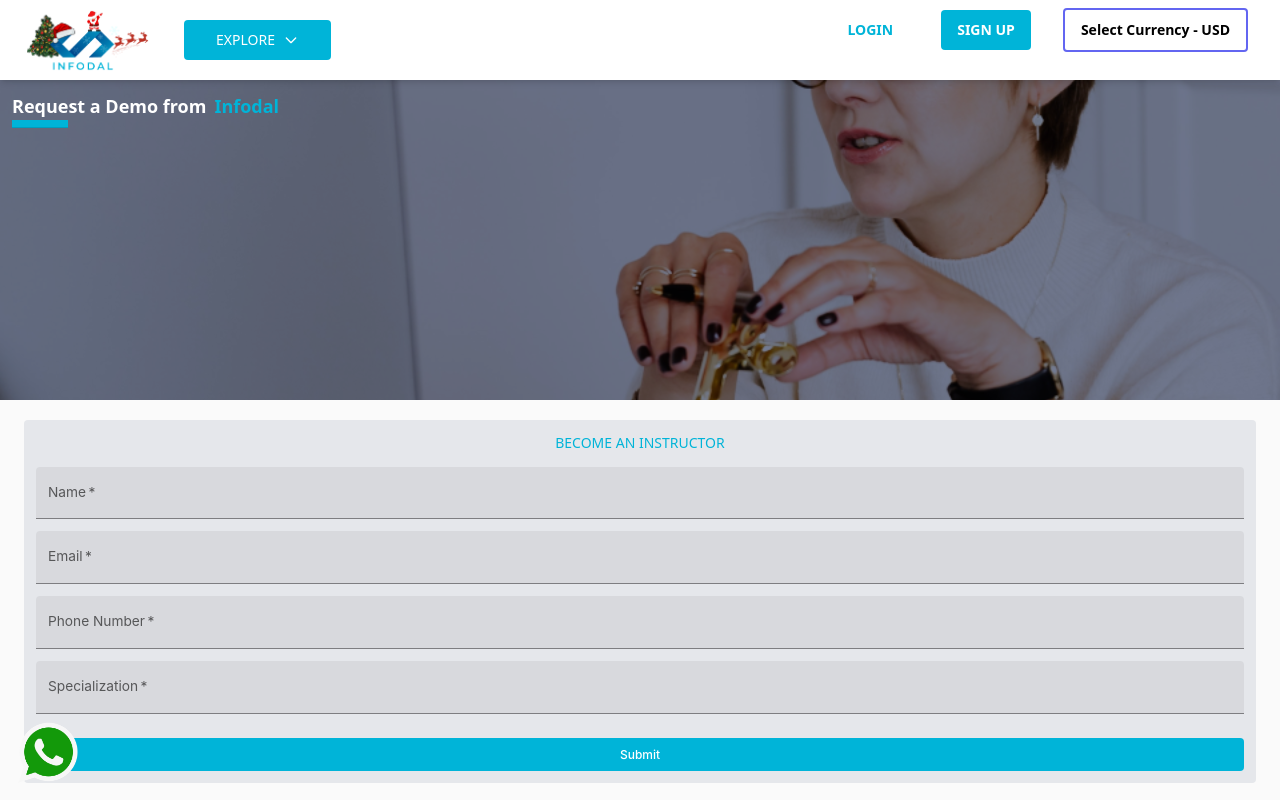
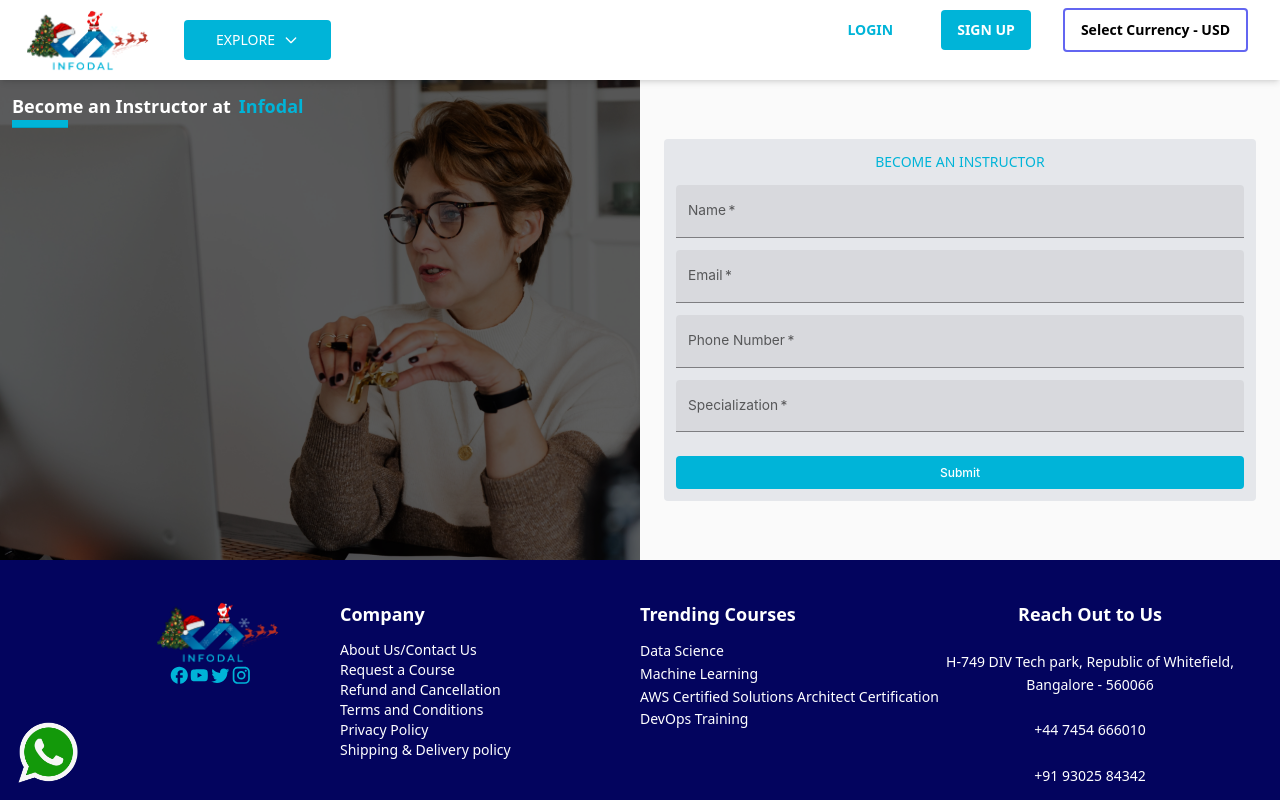
Before and after one commit to Gaurav-2k1/test, a Next.js app: page /become-an-instructor in a window 1280 px wide. Shown: the top 800 px of the page. Built offline with nearby package versions, Linux system fonts and the light colour scheme.

Commit message:
UI Changes

```diff
--- a/components/Body/RequestADemo.js
+++ b/components/Body/RequestADemo.js
@@ -1,25 +1,27 @@
-import { TextField } from "@mui/material";
 import { Divider } from "@mui/material";
+import Image from "next/image";
 import React from "react";
-
-export default function RequestADemo() {
+import Instructor from "../../public/images/home/instructor/instructor.png";
+export default function InstructorImage({ mainText, subText, para1, para2 }) {
   return (
-    <div className="relative w-full bg-[url('/images/home/instructor/instructor.png')] bg-cover bg-center h-[40vh] md:h-[60vh] md:w-[50vw] bg-blend-overlay bg-slate-900/60 p-3">
-      <div className="text-lg font-semibold text-white">
-        <span>Request a Demo from</span>
-        <span className="pl-2 text-primary">Infodal</span>
-      </div>
-      <Divider className="w-14 bg-primary h-2" />
-      <div className="h-40 flex flex-col justify-evenly text-white">
-        <p>
-          Get a FREE demo for the your preferred IT course and get a feel, how
-          the live training at Infodal works.
-        </p>
-        <p>
-          You can fill up the form below with appropriate module name and your
-          email address, our team will get in touch with you within 24 hours
-          along with the details of the demo.
-        </p>
+    <div className="relative w-full h-[40vh] md:h-[60vh] md:w-1/2 p-3">
+      <Image
+        src={Instructor}
+        alt="Instructor"
+        layout="fill"
+        objectFit="cover"
+      />
+      <div className="absolute left-0 top-0 w-full h-full bg-black/60"></div>
+      <div className="absolute">
+        <div className="text-lg font-semibold text-white">
+          <span>{mainText}</span>
+          <span className="pl-2 text-primary">{subText}</span>
+        </div>
+        <Divider className="w-14 bg-primary h-2" />
+        <div className="h-40 flex flex-col justify-evenly text-white">
+          <p>{para1}</p>
+          <p>{para2}</p>
+        </div>
       </div>
     </div>
   );
--- a/components/Forms/InstructorForm.js
+++ b/components/Forms/InstructorForm.js
@@ -3,7 +3,7 @@ import React from "react";
 
 export default function InstructorForm() {
   return (
-    <div className="py-5 px-6">
+    <div className="py-5 px-6 md:w-1/2 self-center">
       <form className="bg-gray-200 rounded w-full text-center p-3 flex flex-col justify-between gap-3">
         <p className="text-primary">BECOME AN INSTRUCTOR</p>
         <TextField label="Name" fullWidth variant="filled" required />
--- a/pages/become-an-instructor/index.js
+++ b/pages/become-an-instructor/index.js
@@ -1,11 +1,12 @@
 import React from "react";
-import BecomeInstructor from "../../components/Body/BecomeAnInstructor";
+
+import InstructorImage from "../../components/Body/RequestADemo";
 import InstructorForm from "../../components/Forms/InstructorForm";
 export default function BecomeAnInstructor() {
   return (
-    <>
-      <BecomeInstructor />
+    <div className="md:flex flex-row">
+      <InstructorImage mainText="Become an Instructor at" subText="Infodal" />
       <InstructorForm />
-    </>
+    </div>
   );
 }
--- a/pages/index.js
+++ b/pages/index.js
@@ -5,6 +5,7 @@ import VideoCourses from "../components/Body/VideoCourses";
 import WhyChose from "../components/Body/WhyChose";
 import RequestADemo from "../components/Body/RequestADemo";
 import RequestADemoForm from "../components/Forms/RequestADemoForm";
+import InstructorImage from "../components/Body/RequestADemo";
 
 export default function Home() {
   return (
@@ -15,7 +16,12 @@ export default function Home() {
       <LiveCourses />
       <VideoCourses />
       <div className="md:flex md:flex-row md:justify-between md:items-center md:mt-8">
-        <RequestADemo />
+        <InstructorImage
+          mainText="Request a Demo from"
+          subText="Infodal"
+          para1="Get a FREE demo for the your preferred IT course and get a feel, how the live training at Infodal works."
+          para2="You can fill up the form below with appropriate module name and your email address, our team will get in touch with you within 24 hours along with the details of the demo."
+        />
         <RequestADemoForm />
       </div>
     </div>
```
Also changed, not shown: components/Body/Partners.js (+9 -9 lines).
